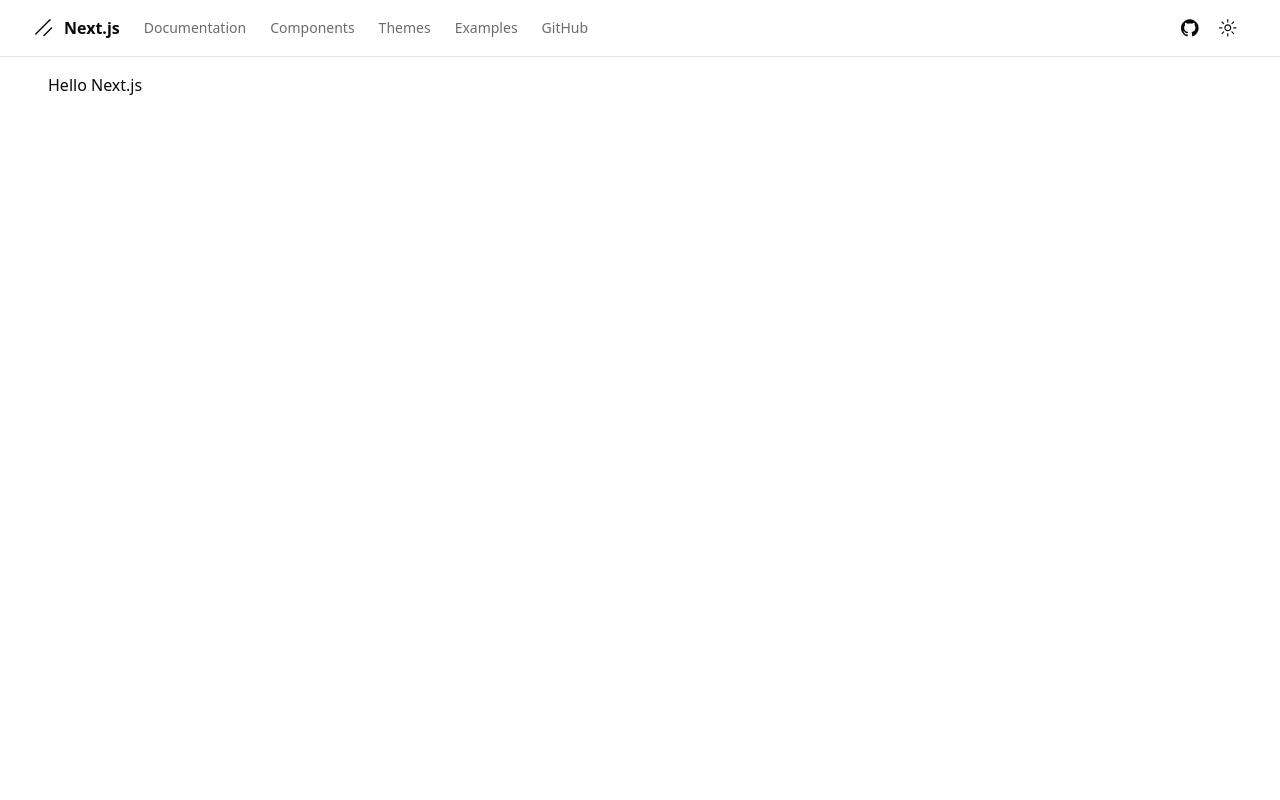
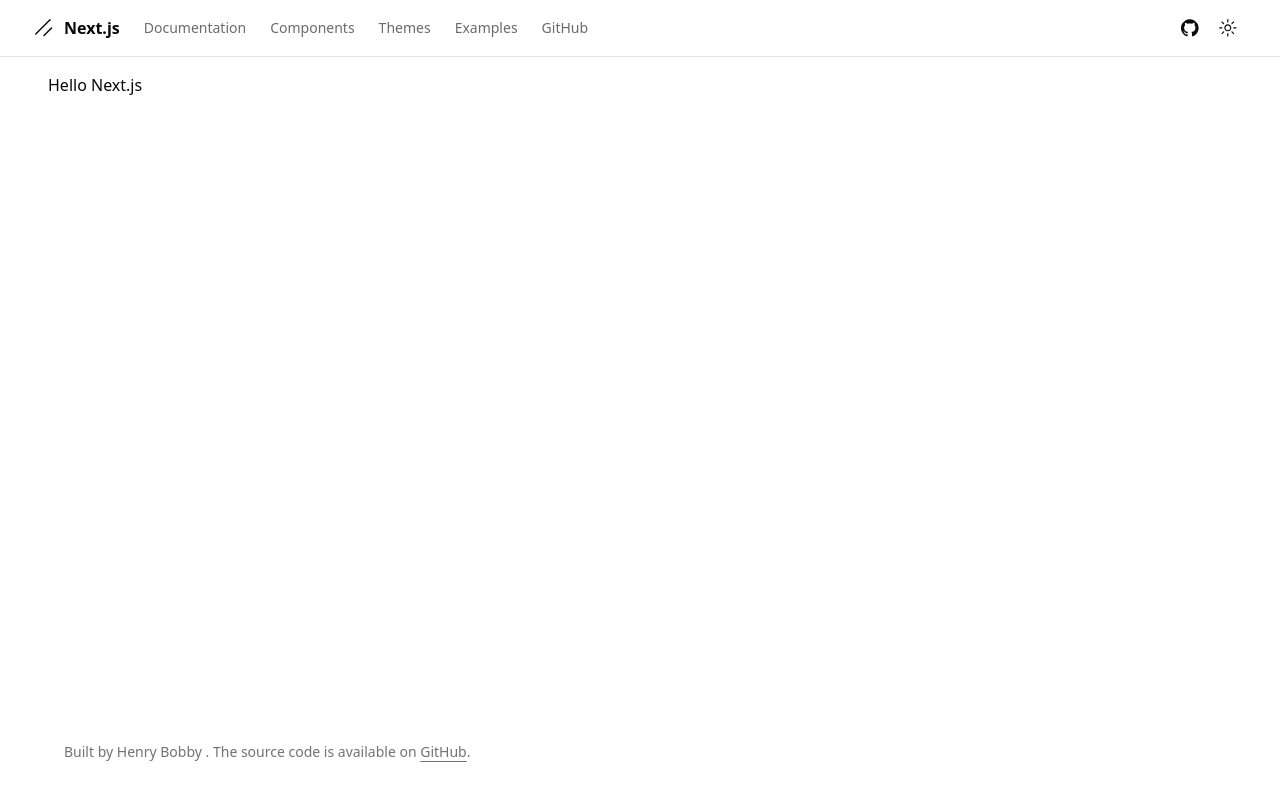
Before and after one commit to oOBobbyOo/nextjs-template, a Next.js app: page / in a window 1280 px wide. Built offline with nearby package versions, Linux system fonts and the light colour scheme.

Commit message:
feat: 🎸 add site-footer and format style

```diff
--- a/src/app/layout.tsx
+++ b/src/app/layout.tsx
@@ -7,6 +7,7 @@
 import { cn } from '@/lib/utils'
 import { ThemeProvider } from '@/components/theme-provider'
 import { SiteHeader } from '@/components/site-header'
+import { SiteFooter } from '@/components/site-footer'
 
 export const metadata: Metadata = {
   title: {
@@ -39,6 +40,7 @@
           <div className="relative flex min-h-screen flex-col">
             <SiteHeader />
             <div className="flex-1">{children}</div>
+            <SiteFooter />
           </div>
         </ThemeProvider>
       </body>
--- /dev/null
+++ b/src/components/site-footer.tsx
@@ -0,0 +1,22 @@
+import { siteConfig } from '@/constant/config'
+
+export function SiteFooter() {
+  return (
+    <footer className="py-6 md:px-8 md:py-0">
+      <div className="container flex flex-col items-center justify-between gap-4 md:h-24 md:flex-row">
+        <p className="text-center text-sm leading-loose text-muted-foreground md:text-left">
+          Built by Henry Bobby . The source code is available on{' '}
+          <a
+            href={siteConfig.links.github}
+            target="_blank"
+            rel="noreferrer"
+            className="font-medium underline underline-offset-4"
+          >
+            GitHub
+          </a>
+          .
+        </p>
+      </div>
+    </footer>
+  )
+}
--- a/tailwind.config.js
+++ b/tailwind.config.js
@@ -1,76 +1,76 @@
 /** @type {import('tailwindcss').Config} */
 module.exports = {
-  darkMode: ["class"],
+  darkMode: ['class'],
   content: [
     './pages/**/*.{ts,tsx}',
     './components/**/*.{ts,tsx}',
     './app/**/*.{ts,tsx}',
-    './src/**/*.{ts,tsx}',
-	],
+    './src/**/*.{ts,tsx}'
+  ],
   theme: {
     container: {
       center: true,
-      padding: "2rem",
+      padding: '2rem',
       screens: {
-        "2xl": "1400px",
-      },
+        '2xl': '1400px'
+      }
     },
     extend: {
       colors: {
-        border: "hsl(var(--border))",
-        input: "hsl(var(--input))",
-        ring: "hsl(var(--ring))",
-        background: "hsl(var(--background))",
-        foreground: "hsl(var(--foreground))",
+        border: 'hsl(var(--border))',
+        input: 'hsl(var(--input))',
+        ring: 'hsl(var(--ring))',
+        background: 'hsl(var(--background))',
+        foreground: 'hsl(var(--foreground))',
         primary: {
-          DEFAULT: "hsl(var(--primary))",
-          foreground: "hsl(var(--primary-foreground))",
+          DEFAULT: 'hsl(var(--primary))',
+          foreground: 'hsl(var(--primary-foreground))'
         },
         secondary: {
-          DEFAULT: "hsl(var(--secondary))",
-          foreground: "hsl(var(--secondary-foreground))",
+          DEFAULT: 'hsl(var(--secondary))',
+          foreground: 'hsl(var(--secondary-foreground))'
         },
         destructive: {
-          DEFAULT: "hsl(var(--destructive))",
-          foreground: "hsl(var(--destructive-foreground))",
+          DEFAULT: 'hsl(var(--destructive))',
+          foreground: 'hsl(var(--destructive-foreground))'
         },
         muted: {
-          DEFAULT: "hsl(var(--muted))",
-          foreground: "hsl(var(--muted-foreground))",
+          DEFAULT: 'hsl(var(--muted))',
+          foreground: 'hsl(var(--muted-foreground))'
         },
         accent: {
-          DEFAULT: "hsl(var(--accent))",
-          foreground: "hsl(var(--accent-foreground))",
+          DEFAULT: 'hsl(var(--accent))',
+          foreground: 'hsl(var(--accent-foreground))'
         },
         popover: {
-          DEFAULT: "hsl(var(--popover))",
-          foreground: "hsl(var(--popover-foreground))",
+          DEFAULT: 'hsl(var(--popover))',
+          foreground: 'hsl(var(--popover-foreground))'
         },
         card: {
-          DEFAULT: "hsl(var(--card))",
-          foreground: "hsl(var(--card-foreground))",
-        },
+          DEFAULT: 'hsl(var(--card))',
+          foreground: 'hsl(var(--card-foreground))'
+        }
       },
       borderRadius: {
-        lg: "var(--radius)",
-        md: "calc(var(--radius) - 2px)",
-        sm: "calc(var(--radius) - 4px)",
+        lg: 'var(--radius)',
+        md: 'calc(var(--radius) - 2px)',
+        sm: 'calc(var(--radius) - 4px)'
       },
       keyframes: {
-        "accordion-down": {
+        'accordion-down': {
           from: { height: 0 },
-          to: { height: "var(--radix-accordion-content-height)" },
+          to: { height: 'var(--radix-accordion-content-height)' }
         },
-        "accordion-up": {
-          from: { height: "var(--radix-accordion-content-height)" },
-          to: { height: 0 },
-        },
+        'accordion-up': {
+          from: { height: 'var(--radix-accordion-content-height)' },
+          to: { height: 0 }
+        }
       },
       animation: {
-        "accordion-down": "accordion-down 0.2s ease-out",
-        "accordion-up": "accordion-up 0.2s ease-out",
-      },
-    },
+        'accordion-down': 'accordion-down 0.2s ease-out',
+        'accordion-up': 'accordion-up 0.2s ease-out'
+      }
+    }
   },
-  plugins: [require("tailwindcss-animate")],
+  plugins: [require('tailwindcss-animate')]
 }
```
Also changed, not shown: components.json, package.json (line endings or trailing spaces), 1 other file (tests, documents, lock files or other folders).
